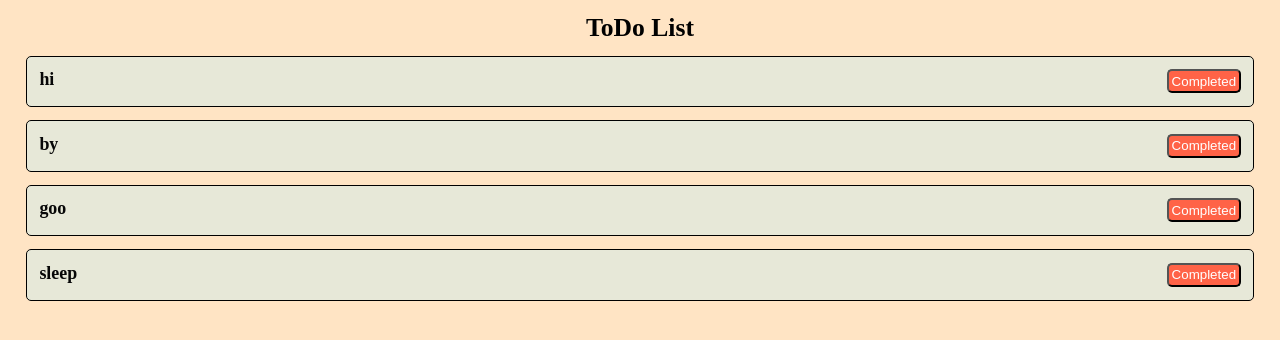
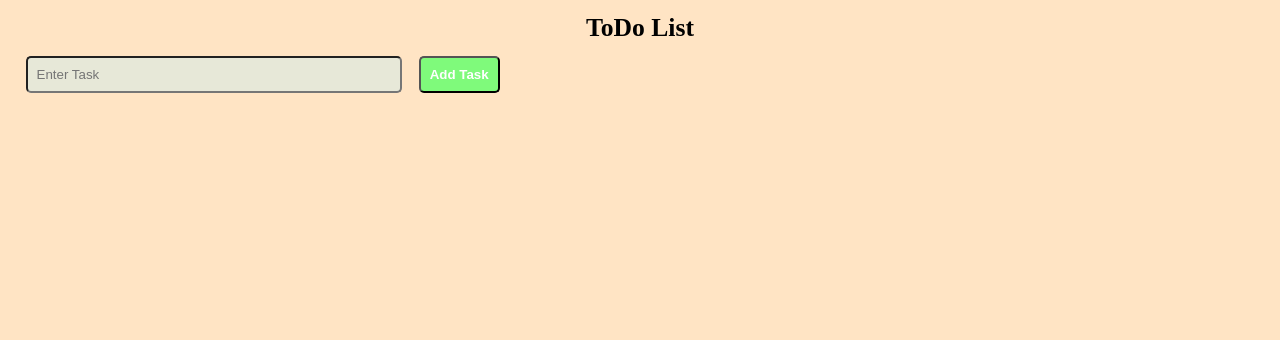
Before and after one commit to TanmayVidhate/TasksList, a plain HTML site: page index.html in a window 1280 px wide. Drawn offline with Linux system fonts and the light colour scheme.

Commit message:
add update

```diff
--- a/index.html
+++ b/index.html
@@ -12,9 +12,12 @@
     <div class="main">
         <div class="heading">ToDo List</div>
 
-        <div id="task-holder">
+        <div id="task-holder"></div>
 
-        </div>
+        <input type="text" id="task-input" placeholder="Enter Task"/>
+        <button  class="btn-2" onclick="addTask()">Add Task</button>
+
+
     </div>
 
 
--- a/script.js
+++ b/script.js
@@ -1,11 +1,11 @@
-const tasks = ['hi','by','goo','sleep'];
+const tasks = [];
 
 function loadformdb()
 {
-    const tasks =JSON.parse(localStorage.getItem("alltask"));
+    const alltask =JSON.parse(localStorage.getItem("alltask"));
 
     if(tasks){
-        tasks.push(...tasks)
+        tasks.push(...alltask)
     }
 
     loadtask();
@@ -14,11 +14,10 @@ function loadformdb()
 loadformdb()
 
 
-
-
 function loadtask()
 {
     localStorage.setItem('alltask',JSON.stringify(tasks));
+
     const taskHolder = document.getElementById('task-holder');
     taskHolder.innerHTML=" "
     for(const task of tasks)
@@ -33,8 +32,6 @@ function loadtask()
     }
 }
 
-
-
 function deletetask(task)
 {
     const workIndex = tasks.indexOf(task);
@@ -42,3 +39,17 @@ function deletetask(task)
 
     loadtask();
 }
+
+function addTask()
+{
+    const taskInput = document.getElementById('task-input');
+    const task = taskInput.value;
+    if(!task){
+        alert("Enter Task First");
+        return
+    }
+
+    tasks.push(task);
+    taskInput.value=" ";
+    loadtask()
+}
--- a/style.css
+++ b/style.css
@@ -40,3 +40,23 @@
     color: white;
 
 }
+
+#task-input{
+    background: #E7E8D8;
+}
+
+.btn-2{
+    padding: 0.7vw;
+    border-radius: 5px;
+    background: rgb(127, 250, 123);
+    color: white;
+    font-weight: 700;
+}
+
+#task-input{
+    width: 30%;
+    padding: 0.7vw;
+    border-radius: 5px;
+    /* border: none; */
+    margin: 1vw;
+}
```
